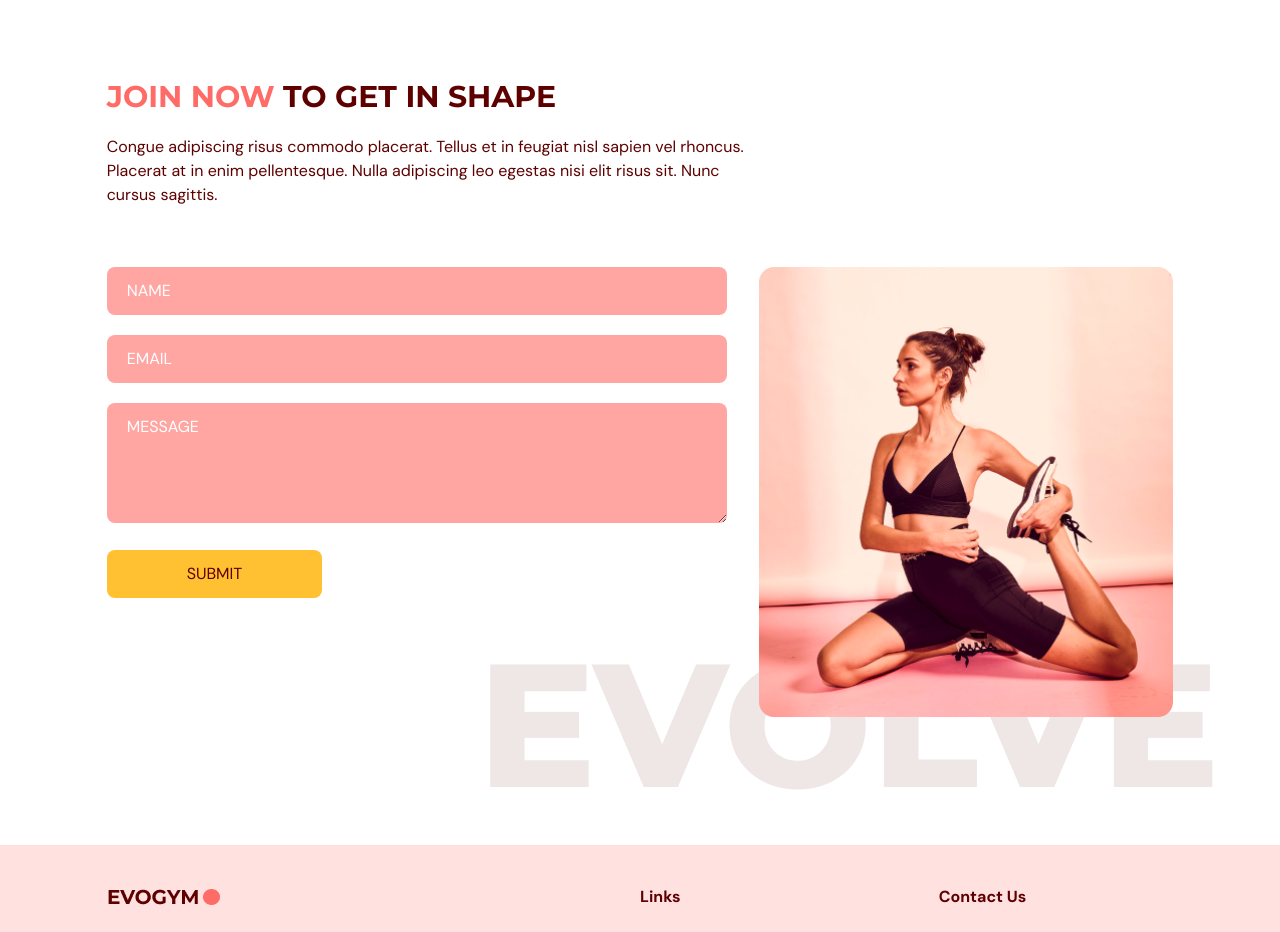
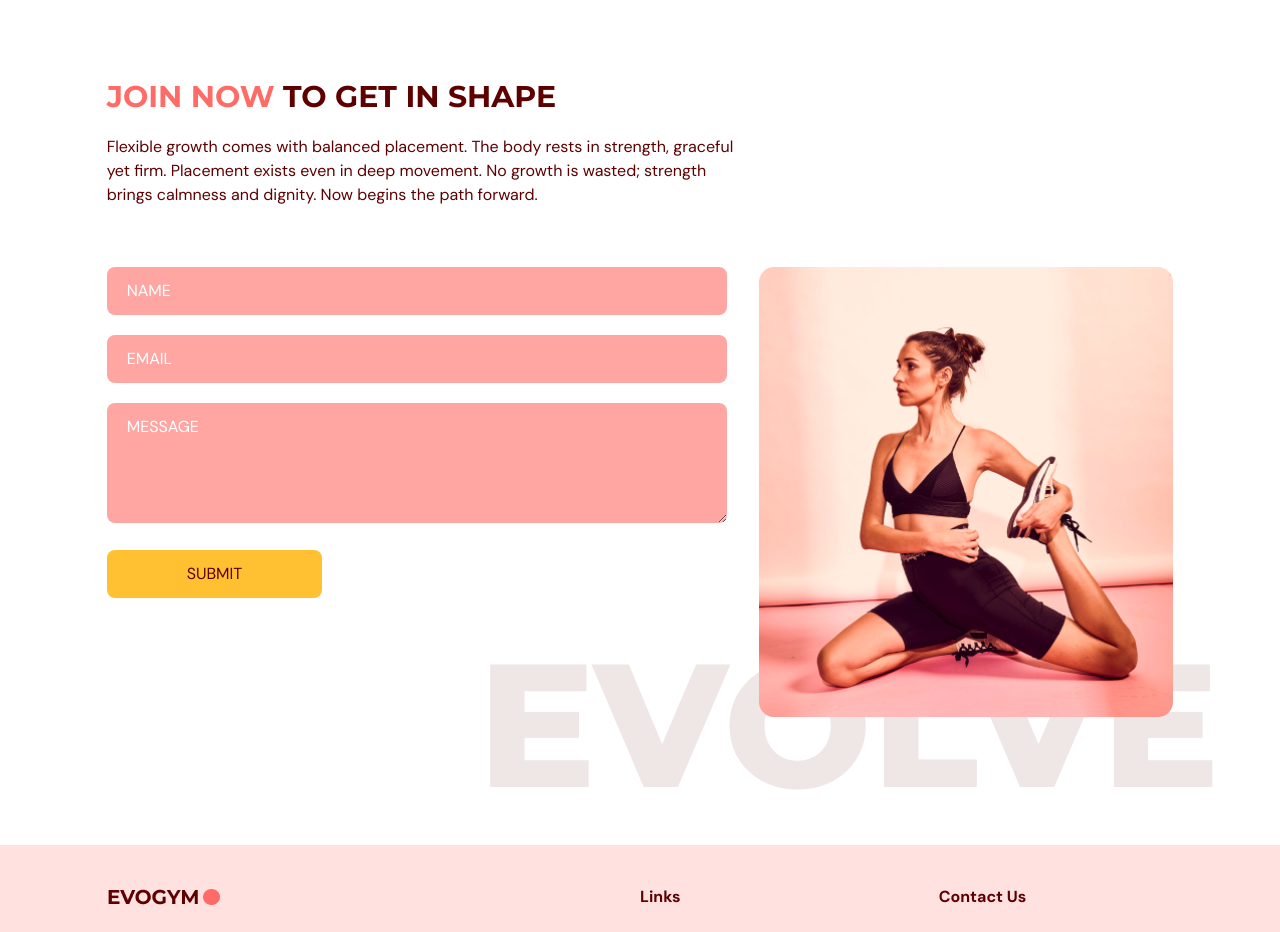
Before and after one commit to memoonarif99/gym-app-typescript, a React (Vite) app: page / in a window 1280 px wide. Shown: the part 2840-3772 px from the top of the page. Built offline with nearby package versions, Linux system fonts and the light colour scheme.

Commit message:
language update

```diff
--- a/src/scenes/contactUs/index.tsx
+++ b/src/scenes/contactUs/index.tsx
@@ -26,7 +26,7 @@ function ContactUs({ setSelectedPage }: Props) {
   px-5 py-3 placeholder-white`;
 
   return (
-    <section id="contacts" className="mx-auto w-5/6 pt-24 pb-32">
+    <section id="contacts" className="mx-auto w-5/6 pb-32 pt-24">
       <motion.div
         onViewportEnter={() => setSelectedPage(SelectedPage.ContactUs)}
       >
@@ -46,9 +46,10 @@ function ContactUs({ setSelectedPage }: Props) {
             <span className="text-primary-500">JOIN NOW</span> TO GET IN SHAPE
           </HText>
           <p className="my-5">
-            Congue adipiscing risus commodo placerat. Tellus et in feugiat nisl
-            sapien vel rhoncus. Placerat at in enim pellentesque. Nulla
-            adipiscing leo egestas nisi elit risus sit. Nunc cursus sagittis.
+            Flexible growth comes with balanced placement. The body rests in
+            strength, graceful yet firm. Placement exists even in deep movement.
+            No growth is wasted; strength brings calmness and dignity. Now
+            begins the path forward.
           </p>
         </motion.div>
         {/* Form & Image */}
```
